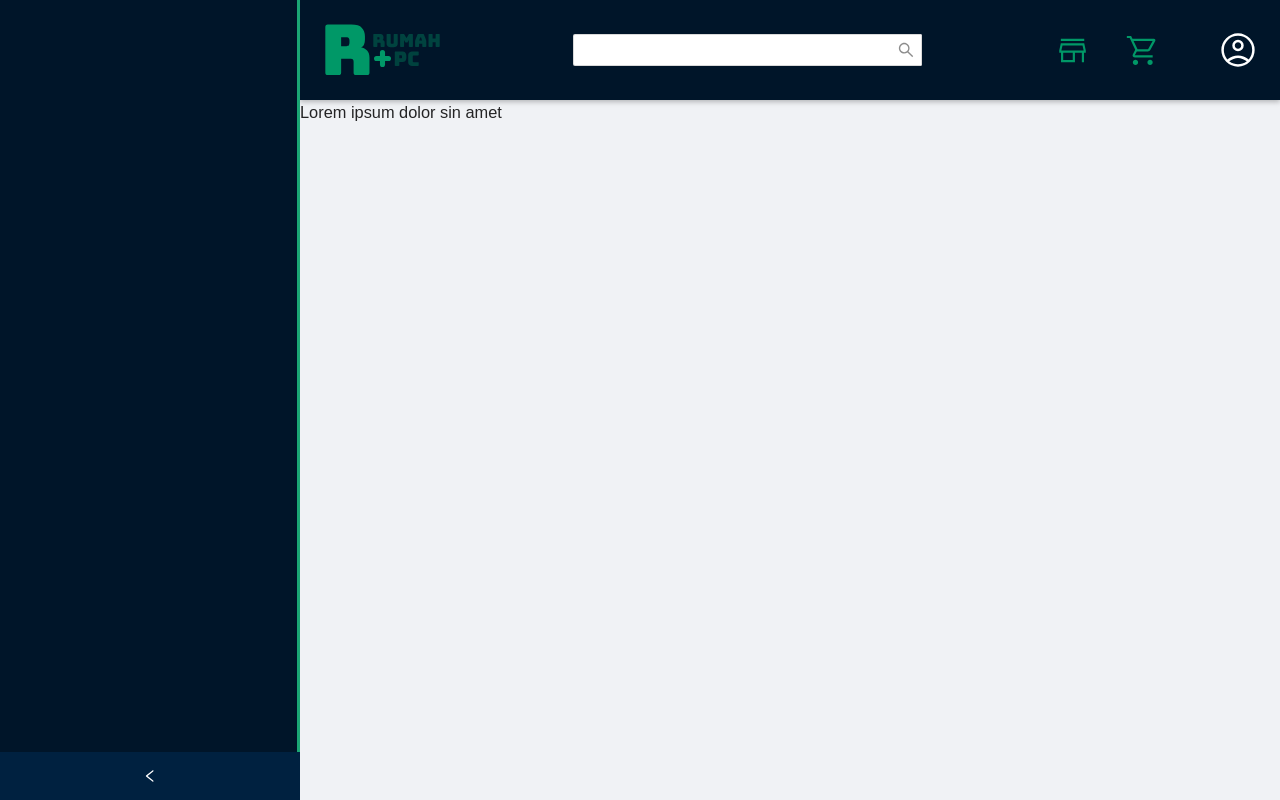
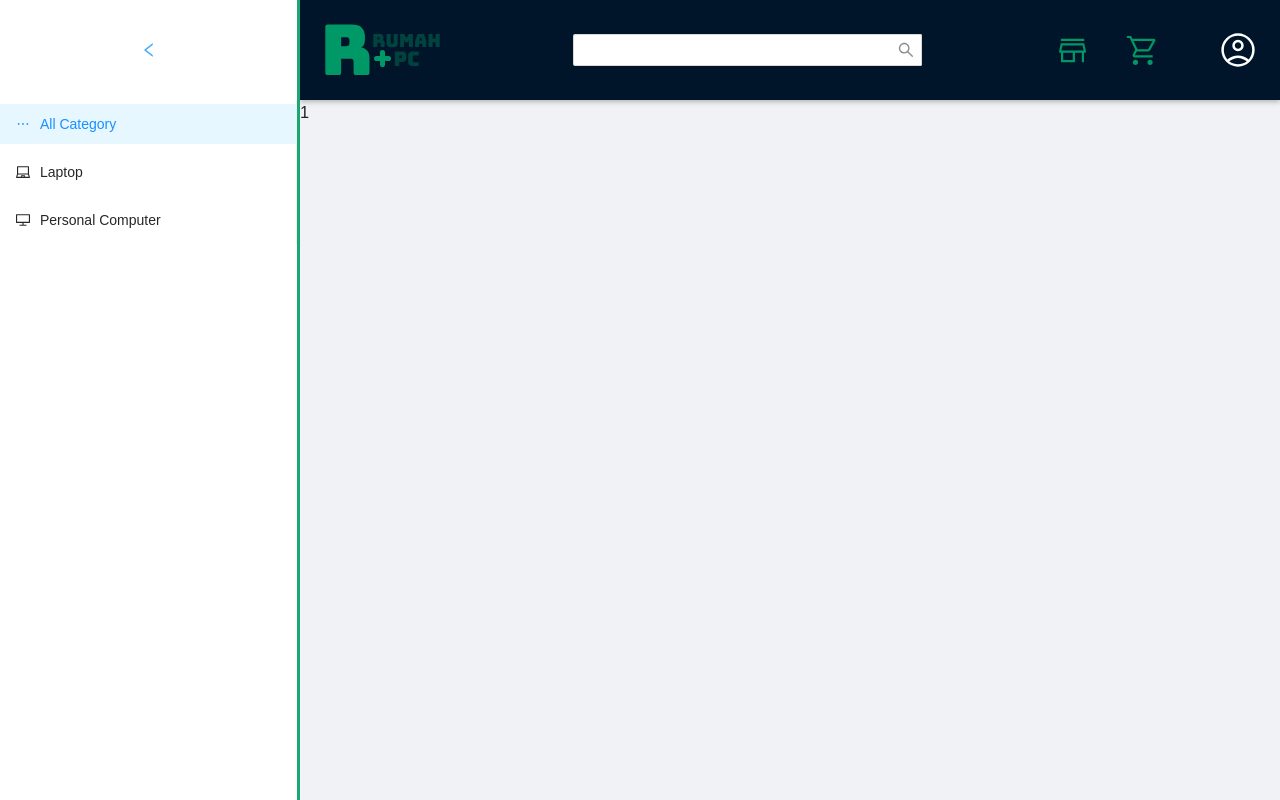
Before and after one commit to school-project-rumahpc/frontend, a Next.js app: page /catalog in a window 1280 px wide. Built offline with nearby package versions, Linux system fonts and the light colour scheme; a web font is replaced by a local one.

Commit message:
category add

```diff
--- a/components/bar/sidebar.js
+++ b/components/bar/sidebar.js
@@ -1,21 +1,45 @@
-import Styles from '../../styles/catalog.module.css';
+import {
+  DesktopOutlined,
+  EllipsisOutlined,
+  LaptopOutlined
+} from '@ant-design/icons';
+import { Menu } from 'antd';
 
-const Sidebar = () => {
+const Sidebar = (props) => {
   return (
-    <div className={Styles.sidebar}>
-      <header className={Styles.title}>
-        <p>Category</p>
-      </header>
-      <span>
-          <ul>
-            <li>
-              <a>all</a>
-            </li>
-            {/* some Category */}
-          </ul>
-        </span>
-      <main></main>
-    </div>
+    <Menu
+      defaultSelectedKeys={'1'}
+      onChange={(e) => console.log(e)}
+      items={[
+        {
+          key: '1',
+          icon: <EllipsisOutlined />,
+          label: 'All Category',
+          title: null,
+          onClick: (e) => {
+            props.currentKey(e.key)
+          },
+        },
+        {
+          key: '2',
+          icon: <LaptopOutlined />,
+          label: 'Laptop',
+          title: null,
+          onClick: (e) => {
+            props.currentKey(e.key)
+          },
+        },
+        {
+          key: '3',
+          icon: <DesktopOutlined />,
+          label: 'Personal Computer',
+          title: null,
+          onClick: (e) => {
+            props.currentKey(e.key)
+          },
+        },
+      ]}
+    />
   );
 };
 
--- a/package.json
+++ b/package.json
@@ -9,9 +9,12 @@
     "lint": "next lint "
   },
   "dependencies": {
+    "@ant-design/icons": "^4.7.0",
     "antd": "^4.24.0",
     "atob": "^2.1.2",
     "babel-plugin-import": "^1.13.5",
+    "mobx": "^6.7.0",
+    "mobx-react-lite": "^3.4.0",
     "next": "12.3.2",
     "next-plugin-antd-less": "^1.8.0",
     "react": "18.2.0",
--- a/pages/catalog/index.js
+++ b/pages/catalog/index.js
@@ -1,22 +1,37 @@
-import { Layout } from 'antd';
+import { LeftOutlined, MenuOutlined } from '@ant-design/icons';
+import { Button, Layout } from 'antd';
 import { useState } from 'react';
 import Navbar from '../../components/bar/navbar';
+import Sidebar from '../../components/bar/sidebar';
 const { Header, Content, Sider } = Layout;
 
 const Catalog = () => {
-  const [collapsed, setCollapsed] = useState();
-
+  const [collapsed, setCollapsed] = useState(false);
+  const [key, setKey] = useState(1)
+  const getKey =(key)=>{
+    setKey(key)
+  }
   return (
     <Layout style={{ minHeight: '100vh' }}>
       <Sider
         style={{
           borderRight: '3px solid #1ba675',
+          backgroundColor:'#fff'
         }}
+        trigger={null}
         collapsible
         collapsed={collapsed}
-        onCollapse={(value) => setCollapsed(value)}
         width={300}
-      ></Sider>
+      >
+        <Button
+        style={{height:'100px'}}
+          icon={collapsed?<MenuOutlined/>:<LeftOutlined/>}
+          type='link'
+          onClick={() => setCollapsed(!collapsed)}
+          block
+        />
+        <Sidebar currentKey={getKey}/>
+      </Sider>
       <Layout>
         <Header
           style={{
@@ -27,7 +42,7 @@ const Catalog = () => {
           <Navbar />
         </Header>
         <Content>
-          <h1>Lorem ipsum dolor sin amet</h1>
+          <h1>{key}</h1>
         </Content>
       </Layout>
     </Layout>
--- a/styles/antdVariables.js
+++ b/styles/antdVariables.js
@@ -8,6 +8,7 @@ module.exports = {
   '@alert-message-color': 'red',
   '@primary-color-hover': 'color(~colorPalette(@{primary-color}, 2) )',
   '@primary-color-active': 'color(~colorPalette(@{primary-color}, 3) )',
+  '@menu-item-active-bg':'rgb(0 0 0 / 8%)',
   //border
   '@border-radius-base': '15px',
   '@border-color-base': '#009867',
```
Also changed, not shown: styles/catalog.module.css (deleted, +0 -34 lines), store/productStore.js (added), 2 other files (tests, documents, lock files or other folders).
